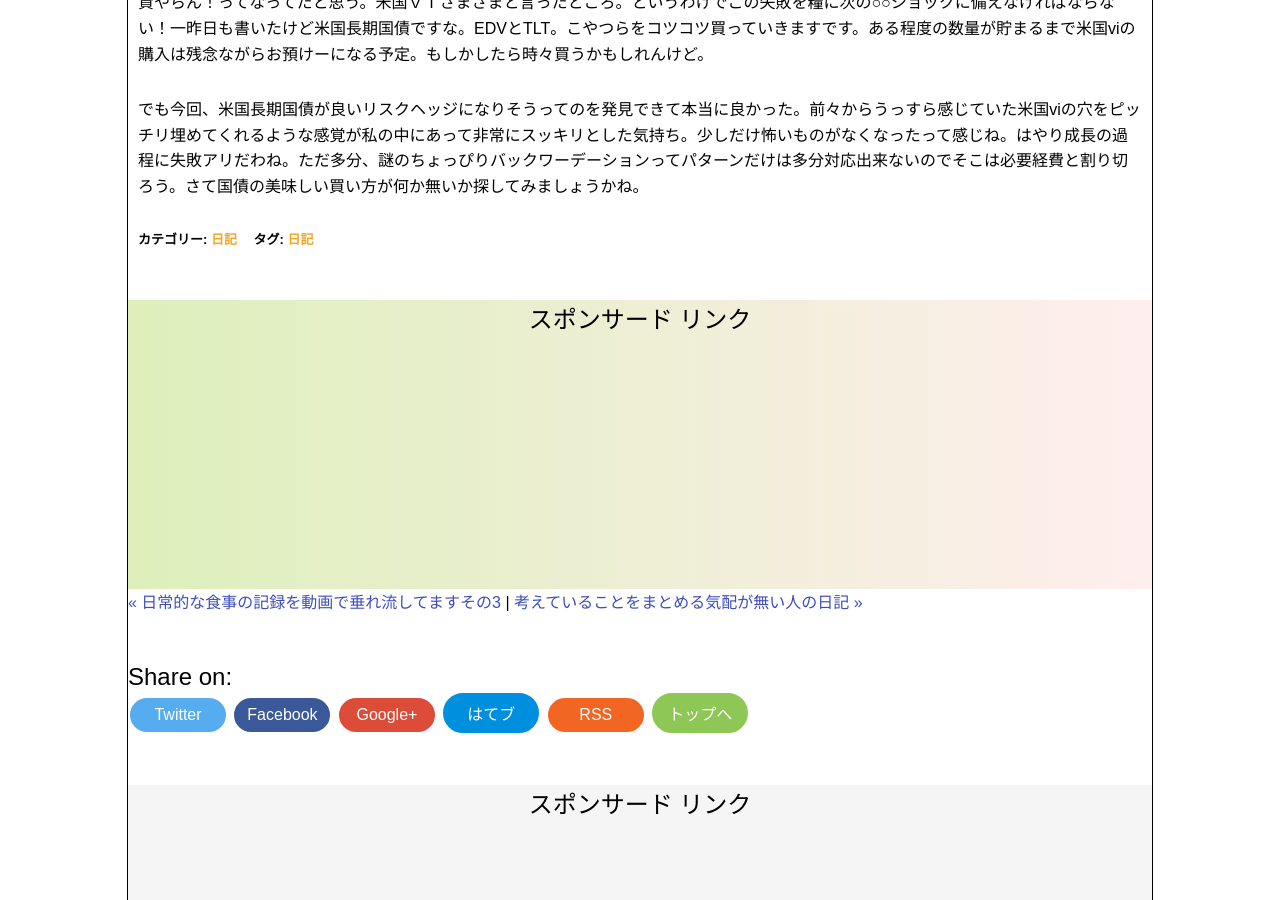
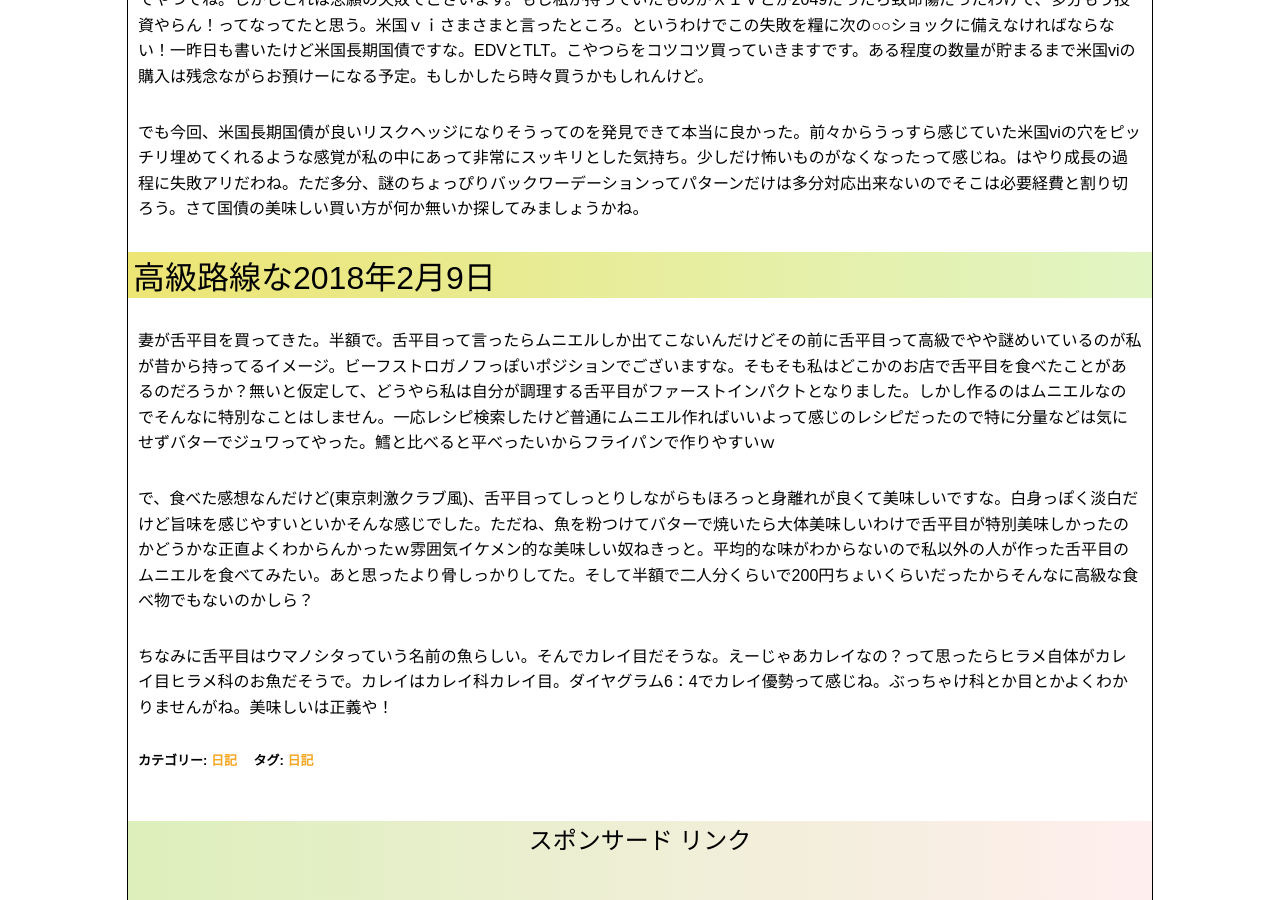
Before and after one commit to photoantenna/photoantenna.github.io, a Jekyll site: the page built from _posts/2018-02-01-diary.md, in a window 1280 px wide and 900 px high, scrolled down 3002 px. Built offline with Jekyll 4.4.1, drawn with Linux system fonts in a browser that asks for light colours; some of the changed text lies outside the part shown.

Commit message:
日記更新

```diff
--- a/_posts/2018-02-01-diary.md
+++ b/_posts/2018-02-01-diary.md
@@ -5,9 +5,9 @@ permalink: diary05
 excerpt: "日常のことや出来事に対する自分の反応を文章化していこうのコーナーです。特にテーマも設けずにつらつらと書いていくとっても楽しいコーナーです。見る人にとって楽しいコーナーかどうかは定かではありませんよー"
 categories: "日記"
 tags: "日記"
-keywords: "日記, FX, バスケット取引, 米国債, ETF"
+keywords: "日記, FX, バスケット取引, 米国債, ETF, 舌平目"
 mokuji: true
-update: 2018-2-8
+update: 2018-2-9
 image:
   feature: diary.jpg
 ---
@@ -41,3 +41,11 @@ FXの投資方針が色々と散らかって決めては辞め決めては辞め
 懸念していた米国viの価格調整額マイナスは1枚あたり3860円でございました。思ったよりも軽かったｗ良かった良かった。軽めの勉強代ってやつでね。しかしこれは念願の失敗でございます。もし私が持っていたものがＸＩＶとか2049だったら致命傷だったわけで、多分もう投資やらん！ってなってたと思う。米国ｖｉさまさまと言ったところ。というわけでこの失敗を糧に次の○○ショックに備えなければならない！一昨日も書いたけど米国長期国債ですな。EDVとTLT。こやつらをコツコツ買っていきますです。ある程度の数量が貯まるまで米国viの購入は残念ながらお預けーになる予定。もしかしたら時々買うかもしれんけど。
 
 でも今回、米国長期国債が良いリスクヘッジになりそうってのを発見できて本当に良かった。前々からうっすら感じていた米国viの穴をピッチリ埋めてくれるような感覚が私の中にあって非常にスッキリとした気持ち。少しだけ怖いものがなくなったって感じね。はやり成長の過程に失敗アリだわね。ただ多分、謎のちょっぴりバックワーデーションってパターンだけは多分対応出来ないのでそこは必要経費と割り切ろう。さて国債の美味しい買い方が何か無いか探してみましょうかね。
+
+### 高級路線な2018年2月9日
+
+妻が舌平目を買ってきた。半額で。舌平目って言ったらムニエルしか出てこないんだけどその前に舌平目って高級でやや謎めいているのが私が昔から持ってるイメージ。ビーフストロガノフっぽいポジションでございますな。そもそも私はどこかのお店で舌平目を食べたことがあるのだろうか？無いと仮定して、どうやら私は自分が調理する舌平目がファーストインパクトとなりました。しかし作るのはムニエルなのでそんなに特別なことはしません。一応レシピ検索したけど普通にムニエル作ればいいよって感じのレシピだったので特に分量などは気にせずバターでジュワってやった。鱈と比べると平べったいからフライパンで作りやすいｗ
+
+で、食べた感想なんだけど(東京刺激クラブ風)、舌平目ってしっとりしながらもほろっと身離れが良くて美味しいですな。白身っぽく淡白だけど旨味を感じやすいといかそんな感じでした。ただね、魚を粉つけてバターで焼いたら大体美味しいわけで舌平目が特別美味しかったのかどうかな正直よくわからんかったｗ雰囲気イケメン的な美味しい奴ねきっと。平均的な味がわからないので私以外の人が作った舌平目のムニエルを食べてみたい。あと思ったより骨しっかりしてた。そして半額で二人分くらいで200円ちょいくらいだったからそんなに高級な食べ物でもないのかしら？
+
+ちなみに舌平目はウマノシタっていう名前の魚らしい。そんでカレイ目だそうな。えーじゃあカレイなの？って思ったらヒラメ自体がカレイ目ヒラメ科のお魚だそうで。カレイはカレイ科カレイ目。ダイヤグラム6：4でカレイ優勢って感じね。ぶっちゃけ科とか目とかよくわかりませんがね。美味しいは正義や！
```
